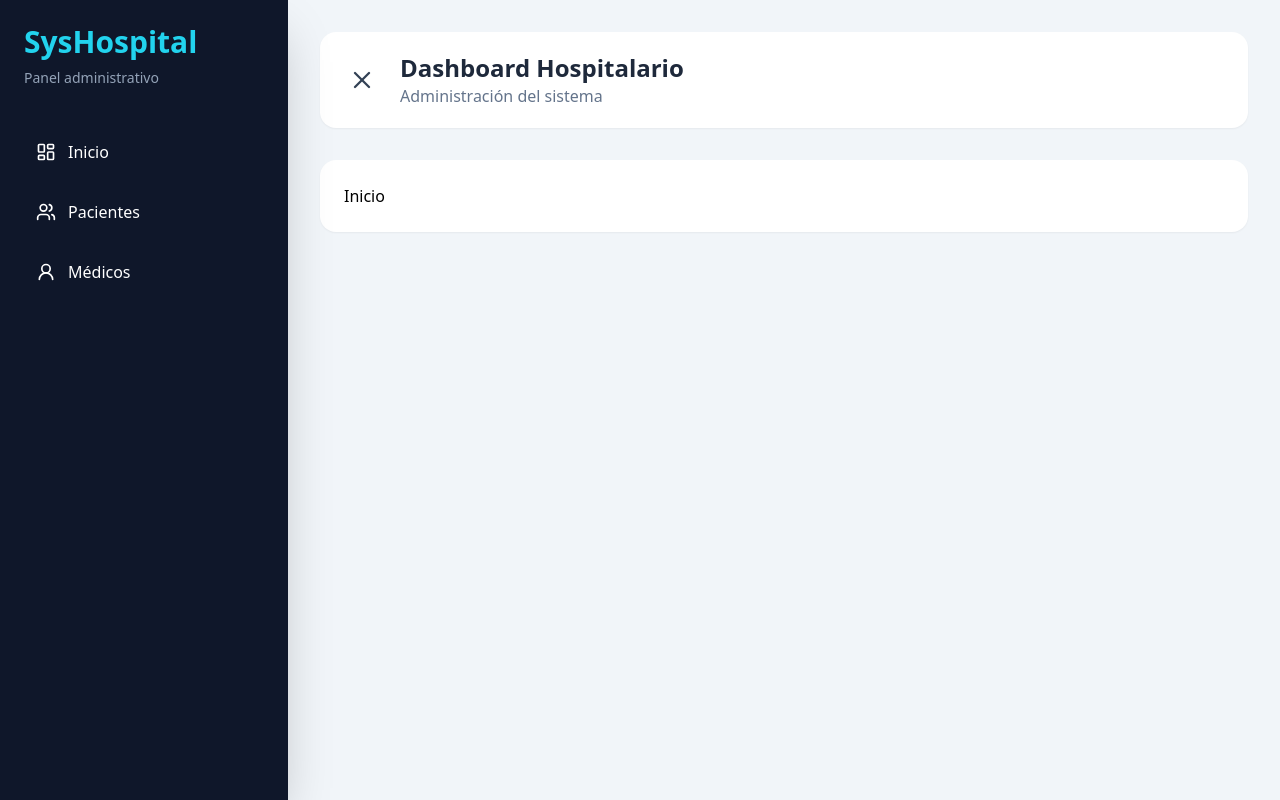
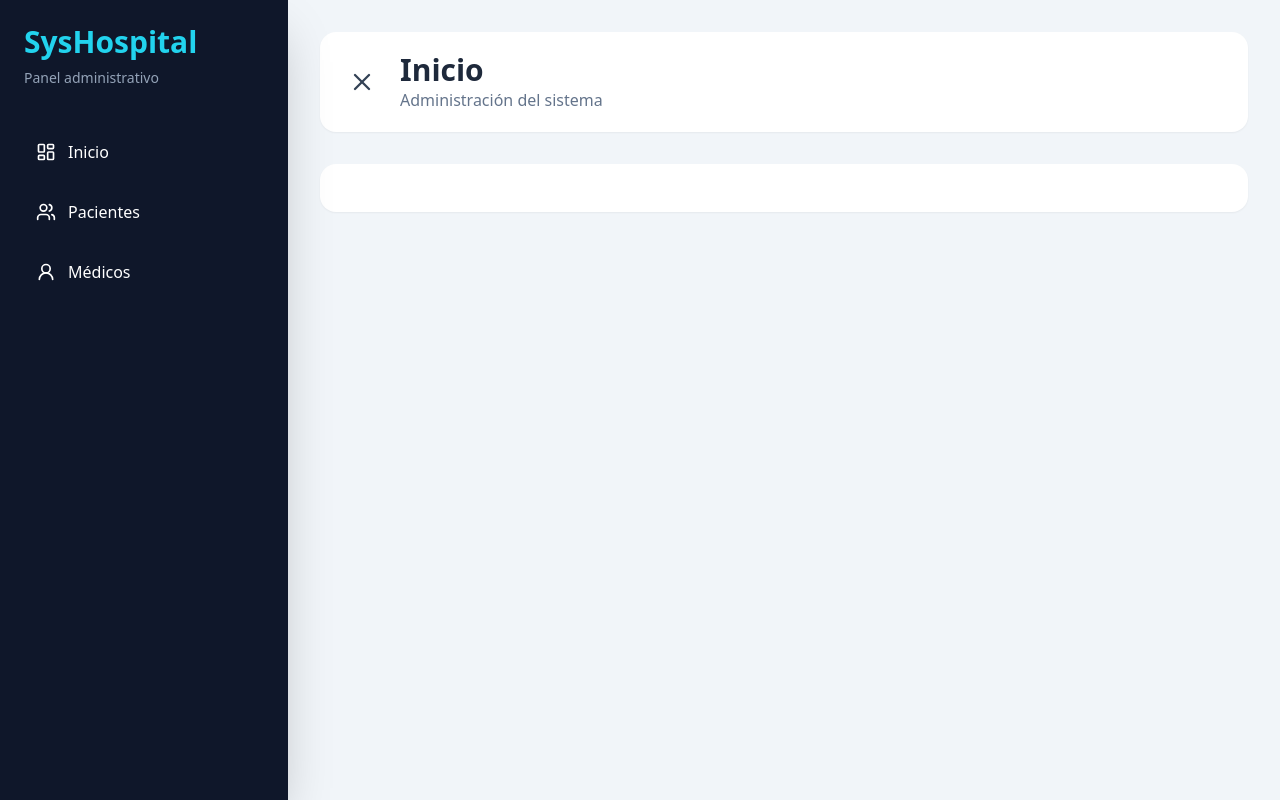
Before and after one commit to Spinomk1/React_Marin, a React (Create React App) app: page / in a window 1280 px wide. Built offline with nearby package versions, Linux system fonts and the light colour scheme.

Commit message:
modificado topbar para decir pestaña actual

```diff
--- a/src/App.js
+++ b/src/App.js
@@ -1,5 +1,5 @@
 import { useState } from "react";
-import { Link, Route, Routes } from "react-router";
+import { Link, Route, Routes, useLocation } from "react-router";
 import { Users, UserRound, LayoutDashboard, Menu, X } from "lucide-react";
 
 import Pacientes from "./pages/Pacientes";
@@ -8,6 +8,15 @@ import Medicos from "./pages/Medicos";
 function App() {
 
     const [sidebarOpen, setSidebarOpen] = useState(true);
+    const location = useLocation();
+
+    const pageTitles = {
+        "/": "Inicio",
+        "/pacientes": "Pacientes",
+        "/medicos": "Médicos"
+    };
+
+    const currentTitle = pageTitles[location.pathname] || "Dashboard";
 
     return (
         <div className="flex min-h-screen bg-slate-100 font-sans">
@@ -52,10 +61,14 @@ function App() {
 
             {/* Main */}
             <main className={`flex-1 p-8 transition-all duration-300 ${sidebarOpen ? "ml-72" : "ml-0"}`}>
+
                 {/* Topbar */}
-                <header className="bg-white rounded-2xl shadow-sm p-5 mb-8 flex justify-between items-center">
+                <header className="bg-white rounded-2xl shadow-sm p-5 mb-8 flex items-center justify-between">
                     <div className="flex items-center gap-4">
-                        <button onClick={() => setSidebarOpen(!sidebarOpen)} className="p-2 rounded-lg hover:bg-slate-100 transition">
+                        <button
+                            onClick={() => setSidebarOpen(!sidebarOpen)}
+                            className="p-2 rounded-lg hover:bg-slate-100 transition"
+                        >
                             {sidebarOpen ? (
                                 <X size={28} className="text-slate-700" />
                             ) : (
@@ -64,9 +77,9 @@ function App() {
                         </button>
 
                         <div>
-                            <h2 className="text-2xl font-bold text-slate-800">
-                                Dashboard Hospitalario
-                            </h2>
+                            <h1 className="text-3xl font-bold text-slate-800">
+                                {currentTitle}
+                            </h1>
                             <p className="text-slate-500">
                                 Administración del sistema
                             </p>
@@ -77,9 +90,9 @@ function App() {
                 {/* Routes */}
                 <div className="bg-white rounded-2xl shadow-sm p-6">
                     <Routes>
-                        <Route path="/" element={<h1>Inicio</h1>} />
-                        <Route path="/pacientes" element={<Pacientes />} />
-                        <Route path="/medicos" element={<Medicos />} />
+                        <Route path="/" />
+                        <Route path="/pacientes" />
+                        <Route path="/medicos" />
                         <Route
                             path="*"
                             element={
--- a/src/pages/Medicos.js
+++ b/src/pages/Medicos.js
@@ -1,7 +1,7 @@
 export default function Medicos() {
     return (
         <>
-            <p>Pantalla de médicos</p>
+            <p>Médicos</p>
         </>
     )
 }
--- a/src/pages/Pacientes.js
+++ b/src/pages/Pacientes.js
@@ -1,7 +1,7 @@
 export default function Pacientes() {
     return (
         <>
-            <p>Hola mundo</p>
+            <p>Pacientes</p>
         </>
     )
 }
```
